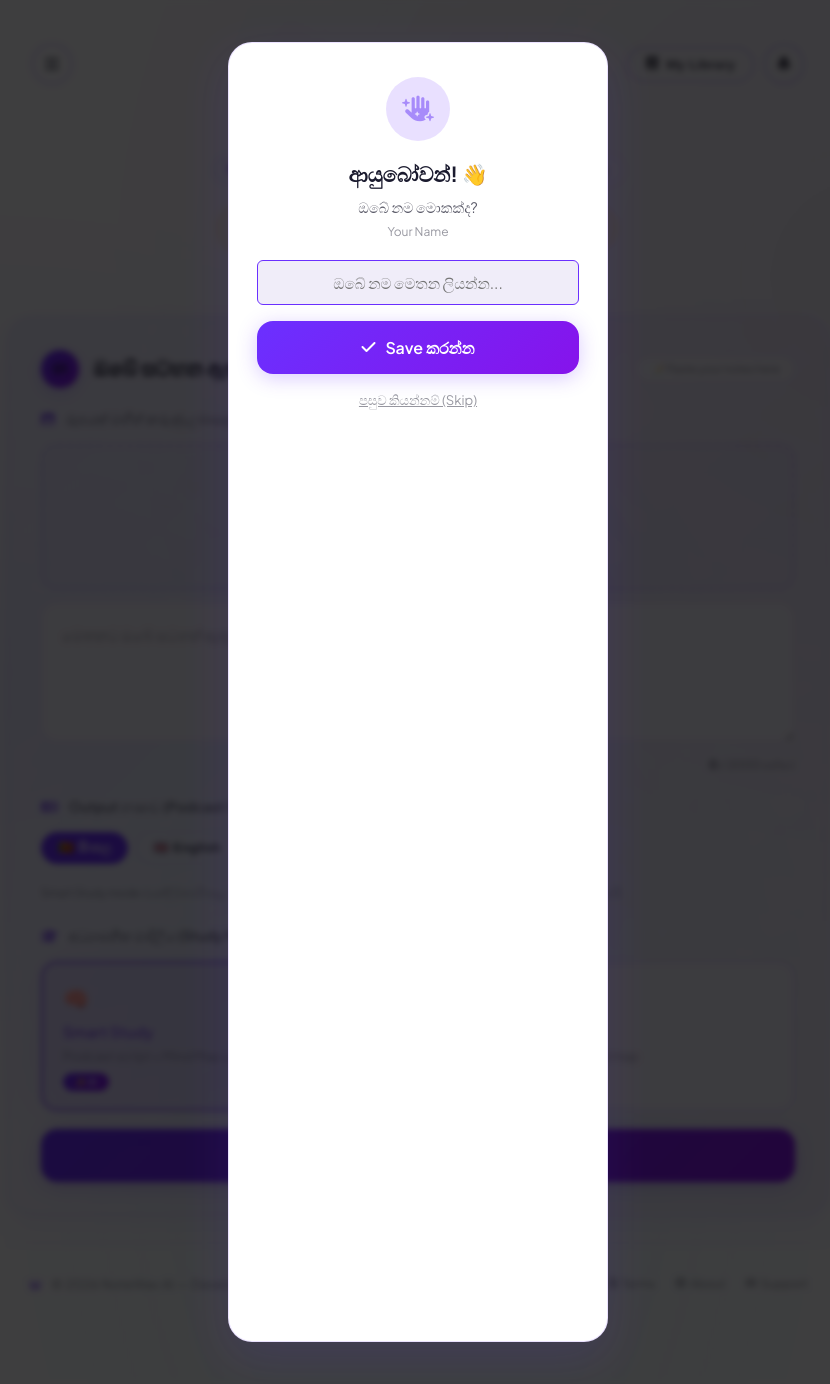
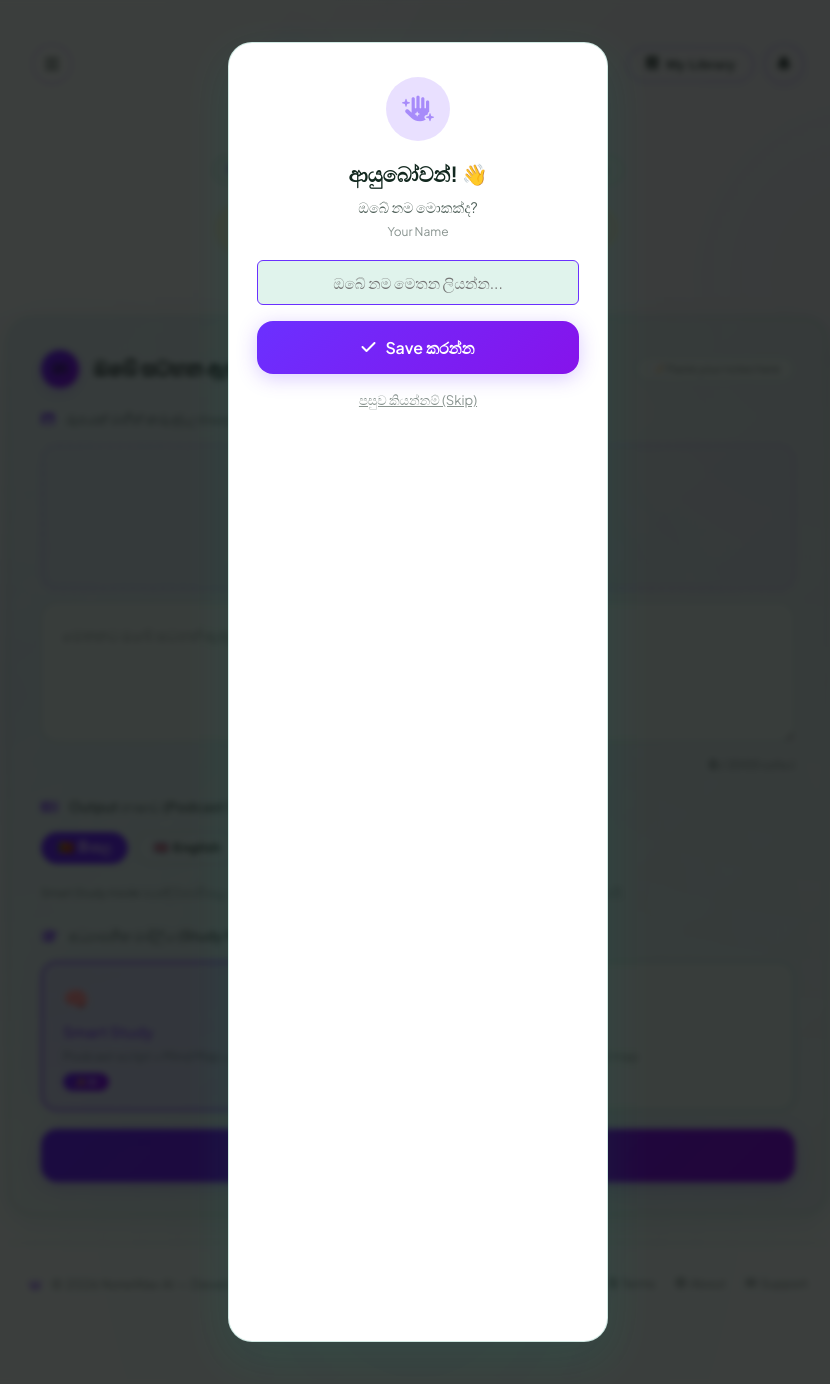
Before and after one commit to chathurangascd-prog/NoteWav, a Flask app: page / in a window 1280 px wide. Shown: the whole page, without its empty margins (222-1052 px from the left). Run offline with Flask 3, Linux system fonts and the light colour scheme; data comes from the database, SQL or seed files in the repository; data that the repository does not hold is empty; some libraries are stand-ins or nearby versions.

Commit message:
Light theme: shift surfaces/borders/text from lavender to a soft mint palette
Co-Authored-By: Claude Sonnet 5.5 <noreply@anthropic.com>

```diff
--- a/static/styles.css
+++ b/static/styles.css
@@ -87,10 +87,26 @@ body.light-theme, body.page-tuition, body.page-login {
     --shadow-lg: 0 16px 48px rgba(107, 48, 255, 0.12);
     --shadow-glow: 0 8px 32px rgba(107, 48, 255, 0.10);
 }
+body.light-theme {
+    --bg-primary: #ecf8f3;
+    --bg-secondary: #ffffff;
+    --bg-card: rgba(16, 163, 127, 0.06);
+    --bg-card-hover: rgba(16, 163, 127, 0.03);
+    --bg-input: #e0f3ec;
+    --bg-input-hover: #d0ebe1;
+    --border-color: rgba(16, 140, 110, 0.20);
+    --border-hover: rgba(107, 48, 255, 0.45);
+    --text-primary: #12281f;
+    --text-secondary: rgba(18, 40, 31, 0.74);
+    --text-muted: rgba(18, 40, 31, 0.5);
+    --shadow-md: 0 8px 32px rgba(16, 140, 110, 0.10);
+    --shadow-lg: 0 16px 48px rgba(16, 140, 110, 0.14);
+    --shadow-glow: 0 8px 32px rgba(16, 140, 110, 0.12);
+}
 /* Badge uses hardcoded white-on-translucent-white in dark mode — needs
    its own light-mode colors since it doesn't read the variables above. */
 body.light-theme .badge {
-    background: rgba(107, 48, 255, 0.08);
+    background: rgba(16, 163, 127, 0.10);
     color: #6b30ff;
     -webkit-text-fill-color: #6b30ff;
     border-color: rgba(107, 48, 255, 0.22);
@@ -137,7 +153,7 @@ body.light-theme .progress-bar:hover {
     background: var(--bg-input-hover);
 }
 body.light-theme .skeleton-block {
-    background: linear-gradient(90deg, rgba(107,48,255,0.04) 25%, rgba(107,48,255,0.12) 50%, rgba(107,48,255,0.04) 75%);
+    background: linear-gradient(90deg, rgba(16,163,127,0.05) 25%, rgba(16,163,127,0.14) 50%, rgba(16,163,127,0.05) 75%);
     background-size: 200% 100%;
 }
 body.light-theme .lyric-line.active,
```
